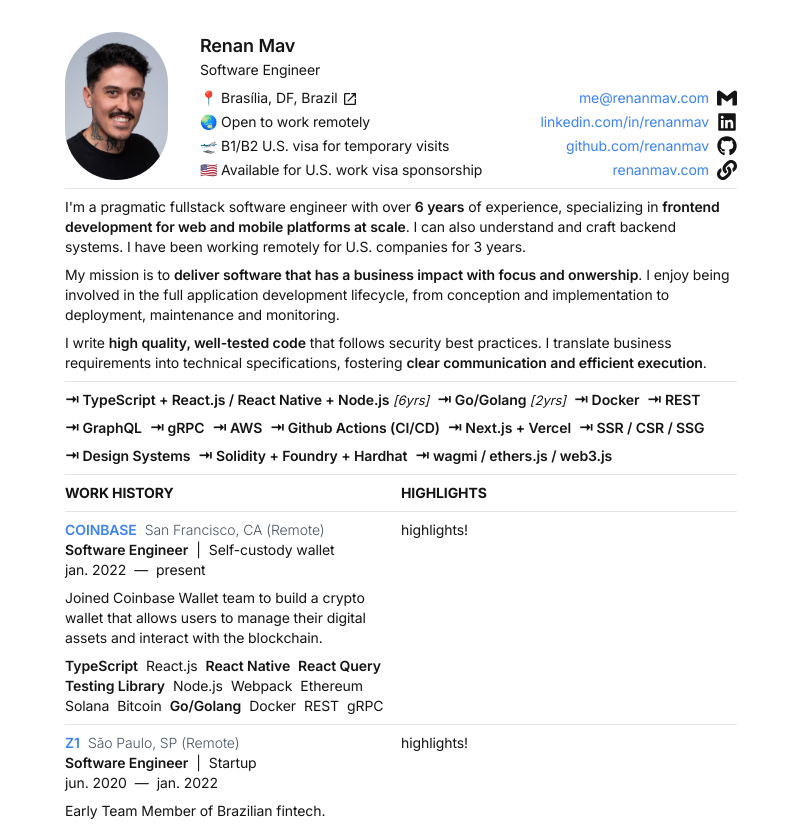
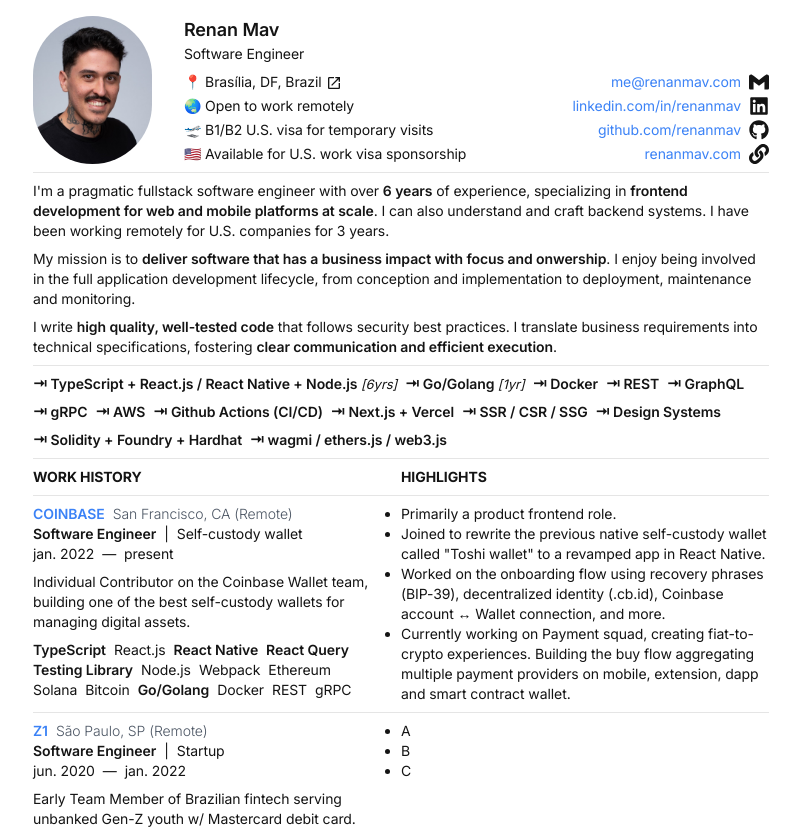
Before and after one commit to renanmav/renanmav.com, a Next.js app: page /cv in a window 1280 px wide. Shown: the top 829 px of the page, without its empty margins (239-1039 px from the left). Built offline with nearby package versions, Linux system fonts and the light colour scheme.

Commit message:
Highlights, spacing and more (ᵕ—ᴗ—)

```diff
--- a/app/(private)/cv/page.tsx
+++ b/app/(private)/cv/page.tsx
@@ -12,7 +12,7 @@ export const metadata = {
 
 export default function CvPage() {
   return (
-    <section className="my-8">
+    <section className="m-4">
       {sections.map((Section, index) => {
         const isLastItem = index === sections.length - 1;
         return (
--- a/app/(private)/cv/skills.tsx
+++ b/app/(private)/cv/skills.tsx
@@ -5,7 +5,7 @@ type Skill = {
 
 const skills: Skill[] = [
   { name: "TypeScript + React.js / React Native + Node.js", years: 6 },
-  { name: "Go/Golang", years: 2 },
+  { name: "Go/Golang", years: 1 },
   { name: "Docker" },
   { name: "REST" },
   { name: "GraphQL" },
@@ -28,7 +28,8 @@ export default function Skills() {
         <span key={skill.name} className="font-semibold">
           {SKILL_SEPARATOR} {skill.name}{" "}
           <span className="text-sm font-normal italic">
-            {skill.years && `[${skill.years}yrs]`}
+            {skill.years &&
+              `[${skill.years}${skill.years === 1 ? "yr" : "yrs"}]`}
           </span>
         </span>
       ))}
--- a/app/(private)/cv/work-history.tsx
+++ b/app/(private)/cv/work-history.tsx
@@ -43,8 +43,8 @@ const history: WorkExperience[] = [
     },
     description: (
       <p>
-        Joined Coinbase Wallet team to build a crypto wallet that allows users
-        to manage their digital assets and interact with the blockchain.
+        Individual Contributor on the Coinbase Wallet team, building one of the
+        best self-custody wallets for managing digital assets.
       </p>
     ),
     tools: [
@@ -63,7 +63,23 @@ const history: WorkExperience[] = [
       { name: "REST" },
       { name: "gRPC" },
     ],
-    highlights: [],
+    highlights: [
+      <p key="1">Primarily a product frontend role.</p>,
+      <p key="2">
+        Joined to rewrite the previous native self-custody wallet called "Toshi
+        wallet" to a revamped app in React Native.
+      </p>,
+      <p key="3">
+        Worked on the onboarding flow using recovery phrases (BIP-39),
+        decentralized identity (.cb.id), Coinbase account &harr; Wallet
+        connection, and more.
+      </p>,
+      <p key="4">
+        Currently working on Payment squad, creating fiat-to-crypto experiences.
+        Building the buy flow aggregating multiple payment providers on mobile,
+        extension, dapp and smart contract wallet.
+      </p>,
+    ],
   },
   {
     company: {
@@ -77,7 +93,12 @@ const history: WorkExperience[] = [
       startDate: "jun. 2020",
       endDate: "jan. 2022",
     },
-    description: <p>Early Team Member of Brazilian fintech.</p>,
+    description: (
+      <p>
+        Early Team Member of Brazilian fintech serving unbanked Gen-Z youth w/
+        Mastercard debit card.
+      </p>
+    ),
     tools: [
       { name: "TypeScript", bold: true },
       { name: "React Native", bold: true },
@@ -88,7 +109,7 @@ const history: WorkExperience[] = [
       { name: "Docker" },
       { name: "Terraform" },
     ],
-    highlights: [],
+    highlights: [<p key="1">A</p>, <p key="2">B</p>, <p key="3">C</p>],
   },
   {
     company: {
@@ -119,7 +140,7 @@ const history: WorkExperience[] = [
       { name: "AWS Lambda", bold: true },
       { name: "AWS CDK", bold: true },
     ],
-    highlights: [],
+    highlights: [<p key="1">A</p>, <p key="2">B</p>, <p key="3">C</p>],
   },
 ];
 
@@ -155,7 +176,7 @@ function Experience({ experience }: { experience: WorkExperience }) {
   return (
     <div className="grid grid-cols-2">
       {/* Left column */}
-      <div className="flex flex-col gap-0">
+      <div className="flex flex-col pr-4">
         <div className="flex flex-row gap-2">
           <Link
             href={experience.company.url}
@@ -193,7 +214,13 @@ function Experience({ experience }: { experience: WorkExperience }) {
       </div>
 
       {/* Right column */}
-      <div>highlights!</div>
+      <div>
+        <ul className="list-disc">
+          {experience.highlights.map((highlight, index) => (
+            <li key={index}>{highlight}</li>
+          ))}
+        </ul>
+      </div>
     </div>
   );
 }
--- a/app/(private)/layout.tsx
+++ b/app/(private)/layout.tsx
@@ -3,5 +3,5 @@ export default function PrivateLayout({
 }: Readonly<{
   children: React.ReactNode;
 }>) {
-  return <main className="mx-auto max-w-2xl text-base">{children}</main>;
+  return <main className="mx-auto max-w-3xl text-base">{children}</main>;
 }
```
